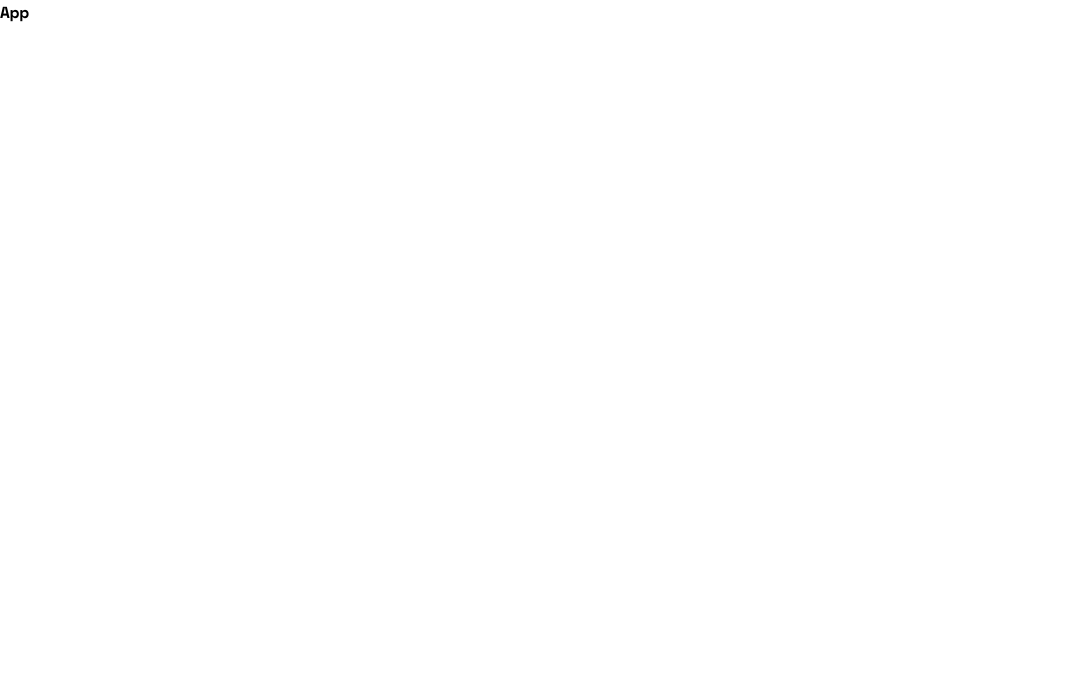
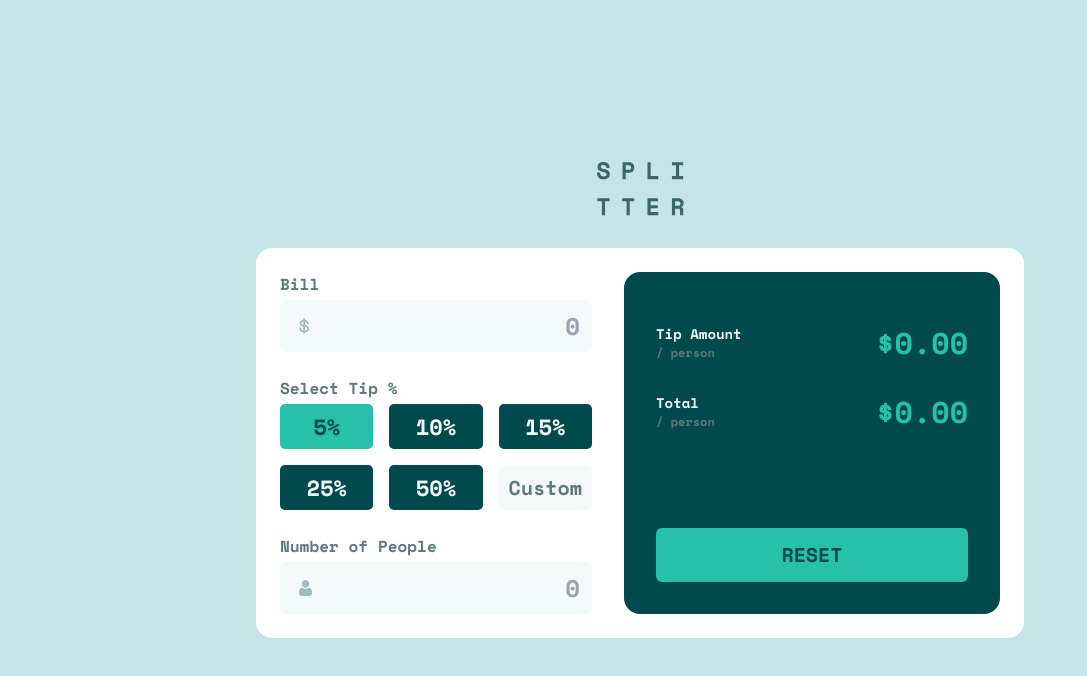
Before and after one commit to mjamecny/tip-calculator-app, a React (Vite) app: page / in a window 1280 px wide. Shown: the top 676 px of the page, without its empty margins (0-1087 px from the left). Built offline with nearby package versions, Linux system fonts and the light colour scheme.

Commit message:
add structure and styles

```diff
--- a/src/App.jsx
+++ b/src/App.jsx
@@ -1,3 +1,126 @@
+import { useState } from "react"
+
+import InputRow from "./InputRow"
+
+const percentages = ["5", "10", "15", "25", "50"]
+
 export default function App() {
-  return <div>App</div>
+  const [bill, setBill] = useState("")
+  const [percentage, setPercentage] = useState("5")
+  const [customPercentage, setCustomPercentage] = useState("")
+  const [numPeople, setNumPeople] = useState("")
+  const [tip, setTip] = useState("0.00")
+  const [total, setTotal] = useState("0.00")
+  const [error, setError] = useState(false)
+
+  const onOptionChange = (e) => {
+    setPercentage(e.target.value)
+  }
+
+  function handleSubmit(e) {
+    e.preventDefault()
+    setError(false)
+
+    if (Number(numPeople) < 1) {
+      setError(true)
+      return
+    }
+
+    const amountPerPerson = Number(bill) / Number(numPeople)
+    const tipPerPerson =
+      amountPerPerson *
+      (Number(!customPercentage ? percentage : customPercentage) / 100)
+    setTip(tipPerPerson.toFixed(2))
+    const totalPerPerson = amountPerPerson + tipPerPerson
+    setTotal(totalPerPerson.toFixed(2))
+  }
+
+  function handleReset() {
+    setBill("")
+    setPercentage("5")
+    setCustomPercentage("")
+    setNumPeople("")
+    setTip("0.00")
+    setTotal("0.00")
+    setError(false)
+  }
+
+  return (
+    <div className="bg-lightGrayishCyan flex flex-col gap-3.2 justify-end items-center h-screen md:justify-center">
+      <img src="logo.svg" alt="logo" />
+      <div className="flex flex-col md:flex-row gap-2.4 md:gap-3.2 bg-white p-2.4 rounded-2xl max-w-3xl">
+        <form
+          className="flex flex-col gap-2.4 md:flex-1"
+          onSubmit={handleSubmit}
+        >
+          <InputRow
+            label="Bill"
+            icon="icon-dollar.svg"
+            placeholder="0"
+            value={bill}
+            onChange={(e) => setBill(e.target.value)}
+          />
+          <div className="flex flex-col gap-0.4">
+            <label className="text-darkGrayishCyan" htmlFor="">
+              Select Tip %
+            </label>
+            <div className="grid grid-cols-2 md:grid-cols-3 gap-1.6">
+              {percentages.map((p, i) => (
+                <label key={i} className="container">
+                  <input
+                    type="radio"
+                    value={p}
+                    onChange={onOptionChange}
+                    checked={percentage === p}
+                  />
+                  <span className="checkmark">{p}%</span>
+                </label>
+              ))}
+
+              <input
+                className="text-2 text-center bg-veryLightGrayishCyan rounded-md placeholder:text-darkGrayishCyan outline-none focus:border-strongCyan focus:border-2"
+                type="text"
+                placeholder="Custom"
+                value={customPercentage}
+                onChange={(e) => setCustomPercentage(e.target.value)}
+              />
+            </div>
+          </div>
+
+          <InputRow
+            label="Number of People"
+            icon="icon-person.svg"
+            placeholder="0"
+            value={numPeople}
+            err={error}
+            errMsg="Can't be zero"
+            onChange={(e) => setNumPeople(e.target.value)}
+          />
+          <button className="hidden"></button>
+        </form>
+        <div className="flex flex-col gap-2.4 bg-veryDarkCyan px-2.4 md:px-3.2 pb-2.4 md:pb-3.2 pt-3.2 md:pt-4.8 rounded-2xl md:flex-1">
+          <div className="flex justify-between items-center">
+            <div>
+              <p className="text-veryLightGrayishCyan text-1.4">Tip Amount</p>
+              <p className="text-darkGrayishCyan text-1.2">/ person</p>
+            </div>
+            <p className="text-3 text-strongCyan">${tip}</p>
+          </div>
+          <div className="flex justify-between items-center">
+            <div>
+              <p className="text-veryLightGrayishCyan text-1.4">Total</p>
+              <p className="text-darkGrayishCyan text-1.2">/ person</p>
+            </div>
+            <p className="text-3 text-strongCyan">${total}</p>
+          </div>
+          <button
+            className="text-2 uppercase bg-strongCyan hover:bg-[#7fe6d8] text-veryDarkCyan transition-colors duration-300 rounded-md py-1.2 cursor-pointer mt-auto"
+            onClick={handleReset}
+          >
+            Reset
+          </button>
+        </div>
+      </div>
+    </div>
+  )
 }
--- /dev/null
+++ b/src/InputRow.jsx
@@ -0,0 +1,37 @@
+export default function InputRow({
+  label,
+  icon,
+  placeholder,
+  value,
+  onChange,
+  err,
+  errMsg = "",
+}) {
+  return (
+    <div className="flex flex-col gap-0.4">
+      <div className="flex justify-between">
+        <label className="text-darkGrayishCyan" htmlFor="">
+          {label}
+        </label>
+        {err && <p className="text-[#dc2626]">{errMsg}</p>}
+      </div>
+
+      <div className="relative">
+        <input
+          className={`w-full bg-veryLightGrayishCyan py-0.8 px-1.2 text-right text-2.4 text-veryDarkCyan outline-none focus:border-strongCyan focus:border-2 rounded-md ${
+            err ? "border-2 border-[#dc2626]" : "border-0"
+          }`}
+          type="text"
+          placeholder={placeholder}
+          value={value}
+          onChange={onChange}
+        />
+        <img
+          className="absolute top-[50%] translate-y-[-50%] left-[1.2rem]"
+          src={icon}
+          alt="icon"
+        />
+      </div>
+    </div>
+  )
+}
```
